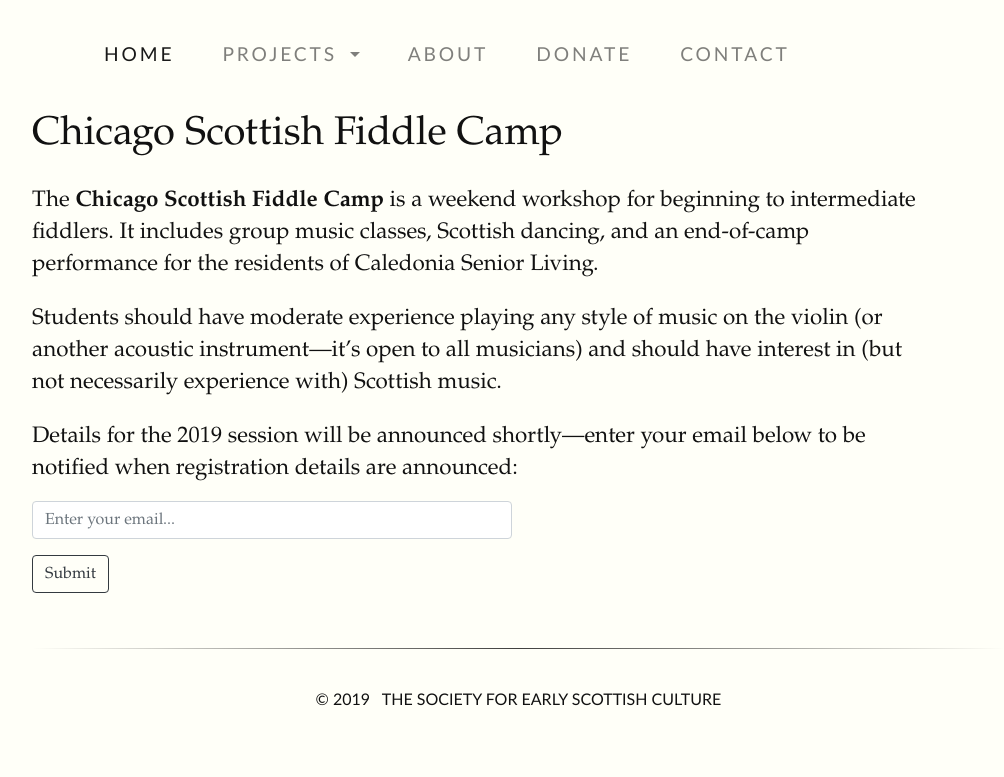
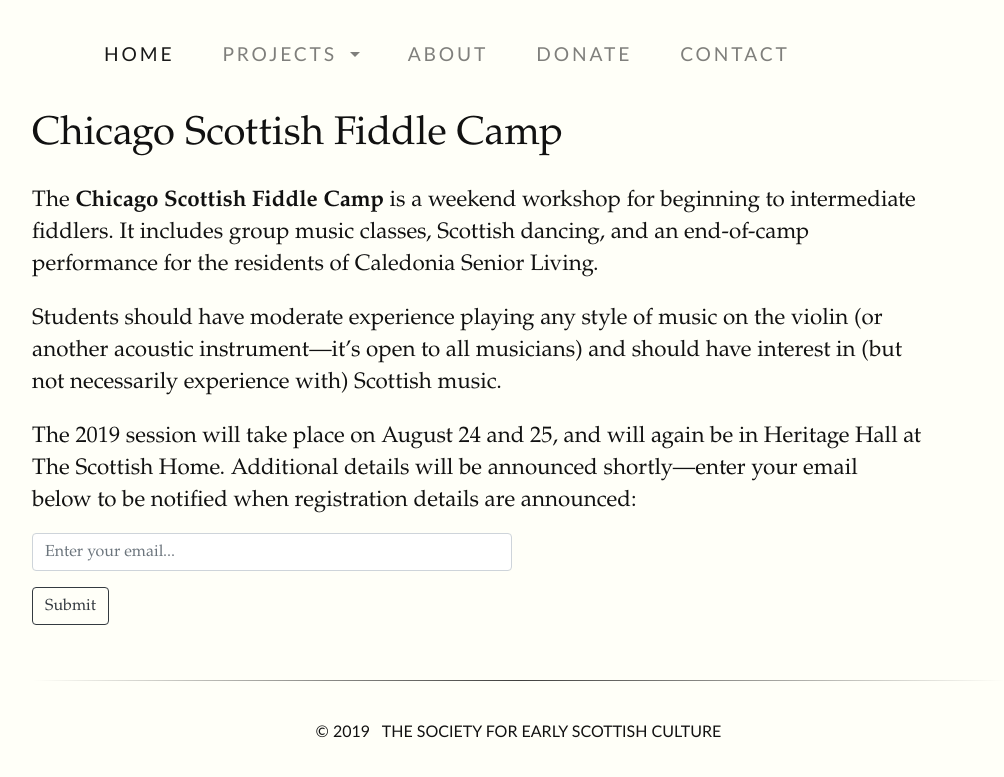
Before and after one commit to thesesc/thesesc.github.io, a Jekyll site: the page built from projects/fiddle-camp.md, in a window 1280 px wide. Shown: the top 777 px of the page, without its empty margins (96-1100 px from the left). Built offline with Jekyll 4.4.1, drawn with Linux system fonts in a browser that asks for light colours.

Commit message:
Dates for fid camp

```diff
--- a/projects/fiddle-camp.md
+++ b/projects/fiddle-camp.md
@@ -11,7 +11,8 @@
 (or another acoustic instrument—it's open to all musicians) and should have
 interest in (but not necessarily experience with) Scottish music.
 
-Details for the 2019 session will be announced shortly—enter your email below to be notified when registration details are announced:
+The 2019 session will take place on August 24 and 25, and will again be in Heritage Hall at The Scottish Home. Additional details will be
+announced shortly—enter your email below to be notified when registration details are announced:
 
 <form action="https://formspree.io/tim@tsmacdonald.com" method="POST">
   <input type="hidden" name="subject" value="Interested in fiddle camp">
```
